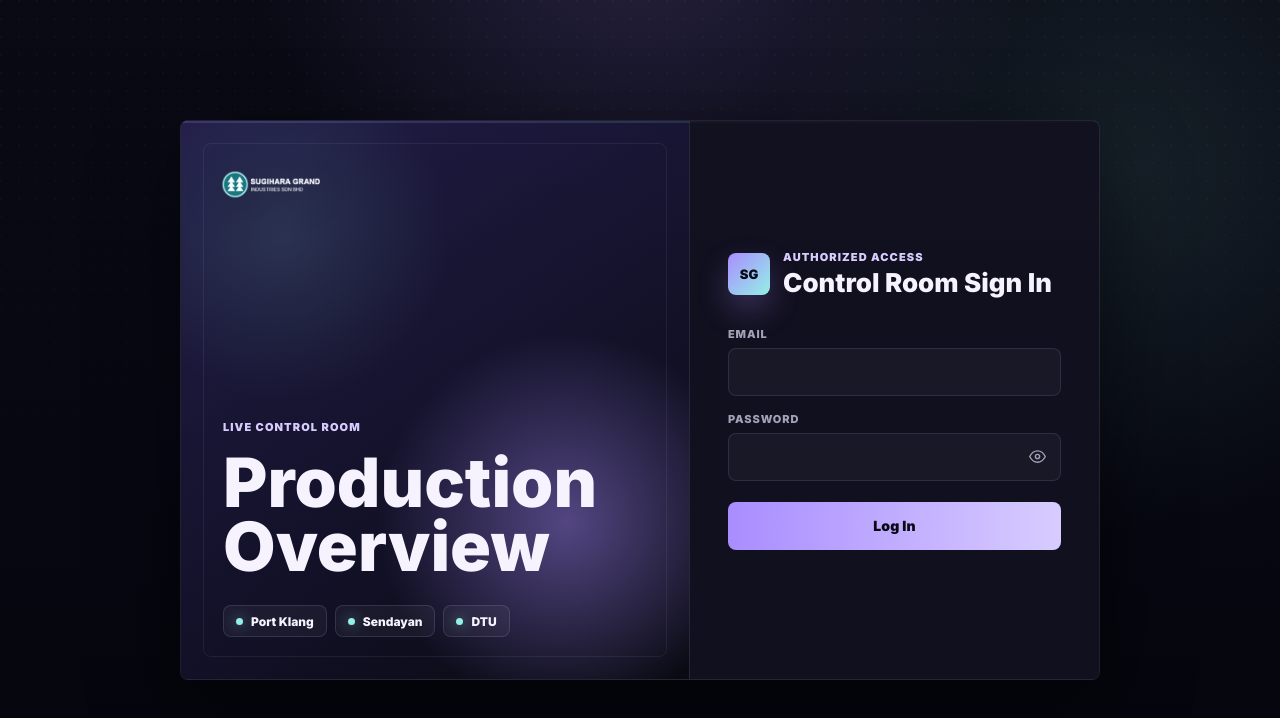
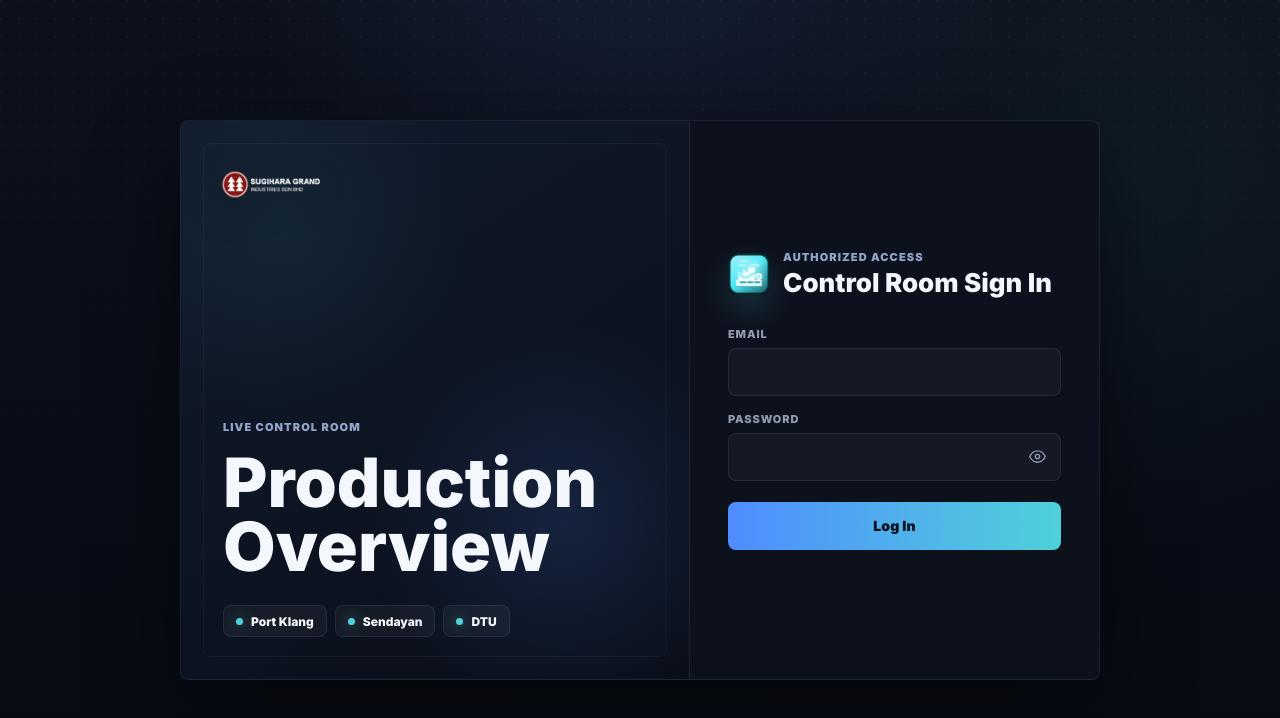
Before and after one commit to digitalsgisb/production-overview, a React (Vite) app in the folder main/depan/: page / in a window 1280 px wide. Shown: the top 718 px of the page. Built offline with nearby package versions, Linux system fonts and the light colour scheme; no server answers.

Commit message:
Change Logo Sugihara

```diff
--- a/main/depan/src/pages/login.css
+++ b/main/depan/src/pages/login.css
@@ -1,18 +1,18 @@
 @import url("https://fonts.googleapis.com/css2?family=Inter:ital,opsz,wght@0,14..32,400..900;1,14..32,400..900&display=swap");
 
 :root {
-  --login-bg: #05060c;
-  --login-panel: rgba(12, 13, 22, 0.88);
-  --login-panel-strong: rgba(18, 17, 32, 0.96);
-  --login-border: rgba(174, 167, 216, 0.15);
-  --login-border-strong: rgba(216, 201, 255, 0.34);
-  --login-text: #f6f3ff;
-  --login-muted: #a3a0b8;
-  --login-dim: #747189;
-  --login-violet: #a98dff;
-  --login-violet-soft: #d8ccff;
-  --login-cyan: #94f0e6;
-  --login-danger: #ff6b8c;
+  --login-bg: #080b13;
+  --login-panel: rgba(12, 16, 27, 0.9);
+  --login-panel-strong: rgba(14, 18, 29, 0.97);
+  --login-border: rgba(115, 137, 178, 0.17);
+  --login-border-strong: rgba(79, 140, 255, 0.34);
+  --login-text: #f4f7fb;
+  --login-muted: #8f9bb0;
+  --login-dim: #5d687a;
+  --login-blue: #4f8cff;
+  --login-blue-soft: #8bb7ff;
+  --login-cyan: #4fd1d9;
+  --login-danger: #f05e75;
 }
 
 * {
@@ -41,9 +41,9 @@ body {
   place-items: center;
   padding: clamp(16px, 4vw, 40px);
   background:
-    radial-gradient(circle at 50% -10%, rgba(169, 141, 255, 0.18), transparent 36%),
-    radial-gradient(circle at 88% 22%, rgba(148, 240, 230, 0.1), transparent 28%),
-    linear-gradient(180deg, #090a14 0%, #060711 58%, #05060c 100%);
+    radial-gradient(circle at 50% -10%, rgba(79, 140, 255, 0.11), transparent 36%),
+    radial-gradient(circle at 88% 22%, rgba(79, 209, 217, 0.06), transparent 28%),
+    linear-gradient(180deg, #0d111c 0%, #090d17 58%, #080b13 100%);
 }
 
 .login-wrap::before {
@@ -73,11 +73,7 @@ body {
 }
 
 .login-shell::before {
-  content: "";
-  position: absolute;
-  inset: 0 0 auto;
-  height: 2px;
-  background: linear-gradient(90deg, var(--login-violet), var(--login-cyan), rgba(255, 255, 255, 0.2));
+  content: none;
 }
 
 .login-brand-panel {
@@ -90,16 +86,16 @@ body {
   padding: 42px;
   overflow: hidden;
   background:
-    radial-gradient(circle at 76% 72%, rgba(169, 141, 255, 0.44), transparent 34%),
-    radial-gradient(circle at 20% 20%, rgba(148, 240, 230, 0.12), transparent 28%),
-    linear-gradient(145deg, rgba(37, 31, 82, 0.84), rgba(9, 10, 18, 0.94));
+    radial-gradient(circle at 76% 72%, rgba(79, 140, 255, 0.15), transparent 36%),
+    radial-gradient(circle at 20% 20%, rgba(79, 209, 217, 0.07), transparent 30%),
+    linear-gradient(145deg, rgba(18, 29, 48, 0.9), rgba(9, 13, 23, 0.96));
 }
 
 .login-brand-panel::after {
   content: "";
   position: absolute;
   inset: 22px;
-  border: 1px solid rgba(216, 201, 255, 0.08);
+  border: 1px solid rgba(115, 137, 178, 0.08);
   border-radius: 8px;
   pointer-events: none;
 }
@@ -118,7 +114,7 @@ body {
 .login-eyebrow,
 .login-logo__eyebrow {
   margin: 0;
-  color: var(--login-violet-soft);
+  color: #8fa4c8;
   font-size: 11px;
   font-weight: 900;
   letter-spacing: 0.1em;
@@ -147,7 +143,7 @@ body {
   align-items: center;
   gap: 8px;
   padding: 0 12px;
-  border: 1px solid rgba(216, 201, 255, 0.14);
+  border: 1px solid rgba(115, 137, 178, 0.16);
   border-radius: 8px;
   background: rgba(255, 255, 255, 0.045);
   color: var(--login-text);
@@ -160,7 +156,7 @@ body {
   height: 7px;
   border-radius: 50%;
   background: var(--login-cyan);
-  box-shadow: 0 0 14px rgba(148, 240, 230, 0.7);
+  box-shadow: 0 0 14px rgba(79, 209, 217, 0.58);
 }
 
 .login-card {
@@ -187,11 +183,15 @@ body {
   display: grid;
   place-items: center;
   border-radius: 8px;
-  background: linear-gradient(135deg, var(--login-violet), var(--login-cyan));
-  color: #090a14;
-  font-size: 13px;
-  font-weight: 950;
-  box-shadow: 0 14px 30px rgba(169, 141, 255, 0.26);
+  overflow: hidden;
+  background: #071820;
+  box-shadow: 0 14px 30px rgba(79, 209, 217, 0.18);
+}
+
+.login-logo__mark img {
+  width: 100%;
+  height: 100%;
+  object-fit: cover;
 }
 
 .login-logo__text {
@@ -243,9 +243,9 @@ body {
 }
 
 .form-field__input:focus {
-  border-color: rgba(169, 141, 255, 0.72);
+  border-color: rgba(79, 140, 255, 0.72);
   background: rgba(255, 255, 255, 0.055);
-  box-shadow: 0 0 0 3px rgba(169, 141, 255, 0.16);
+  box-shadow: 0 0 0 3px rgba(79, 140, 255, 0.15);
 }
 
 .form-field__input-wrap .form-field__input {
@@ -290,8 +290,8 @@ body {
   padding: 12px;
   border: 0;
   border-radius: 8px;
-  background: linear-gradient(90deg, var(--login-violet), var(--login-violet-soft));
-  color: #090a14;
+  background: linear-gradient(90deg, var(--login-blue), var(--login-cyan));
+  color: #07111b;
   font-size: 14px;
   font-weight: 950;
   letter-spacing: 0.01em;
@@ -314,7 +314,7 @@ body {
 
 .submit-btn:focus-visible,
 .form-field__toggle:focus-visible {
-  outline: 2px solid var(--login-violet);
+  outline: 2px solid var(--login-cyan);
   outline-offset: 2px;
 }
 
--- a/main/depan/src/pages/login.jsx
+++ b/main/depan/src/pages/login.jsx
@@ -73,7 +73,7 @@ function Login({ onLoginSuccess }) {
 
         <section className="login-card" aria-label="Login">
           <div className="login-logo">
-            <span className="login-logo__mark">SG</span>
+            <span className="login-logo__mark"><img src="/pwa-192x192.png" alt="" /></span>
             <div>
               <p className="login-logo__eyebrow">Authorized access</p>
               <div className="login-logo__text">Control Room Sign In</div>
```
Also changed, not shown: main/depan/public/sugihara-grand-logo.png, 1 other file (tests, documents, lock files or other folders).
